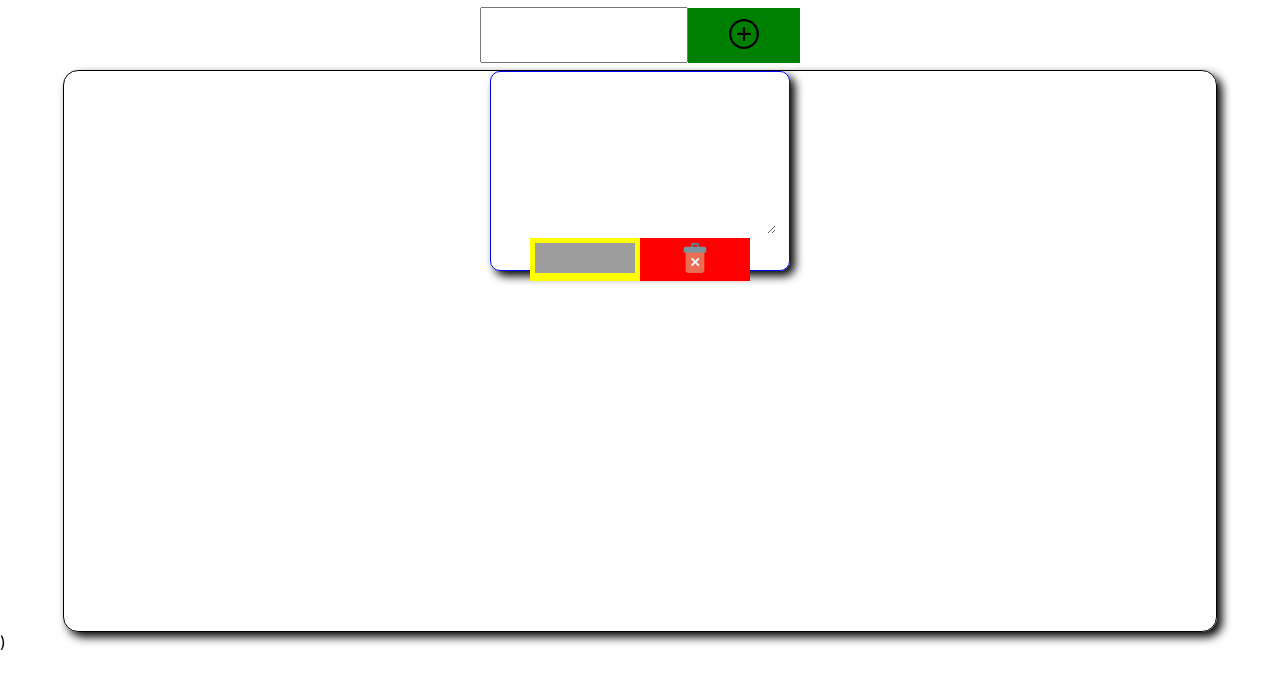
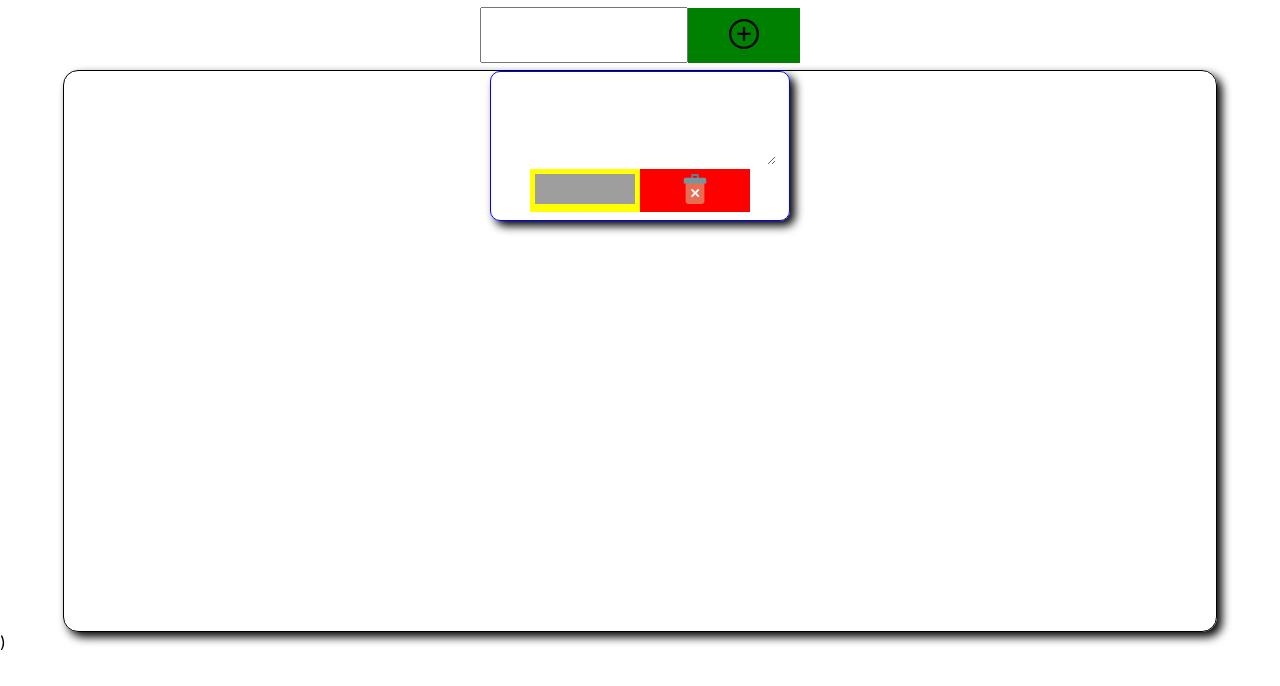
Before and after one commit to Samvel1852/todo, a React (Create React App) app: page / in a window 1280 px wide. Both pictures are taken after a click on the button 744 px from the left and 35 px from the top of the page. Shown: the top 686 px of the page. Built offline with nearby package versions, Linux system fonts and the light colour scheme; grey boxes are pictures that could not be loaded.

Commit message:
feat: added feature to make todo done or undone

```diff
--- a/src/components/card/card.js
+++ b/src/components/card/card.js
@@ -4,24 +4,26 @@ import Input from "../../components/input/input";
 import styles from "./card.module.css";
 
 const Card = ({
+  done,
   editing,
   taskId,
   handleEditCard,
   handleCardInputChange,
   handleDeleteCard,
   currentCardValue,
+  handleActiveDoneToggle,
 }) => {
   return (
-    <div className={styles.Card}>
+    <div className={done ? styles.DoneCard : styles.Card}>
+      {console.log(taskId)}
       <textarea
+        onClick={() => handleActiveDoneToggle(taskId)}
         type="textarea"
         className={styles.Text}
         readOnly={editing}
         defaultValue={currentCardValue}
         onChange={(e) => handleCardInputChange(e)}
-        autoFocus
       />
-
       {editing ? (
         <Button
           // editing={editing}
--- a/src/components/card/card.module.css
+++ b/src/components/card/card.module.css
@@ -1,6 +1,16 @@
 .Card {
   border: 1px solid blue;
-  height: 200px;
+  height: 150px;
+  width: 300px;
+  border-radius: 10px;
+  box-shadow: 5px 5px 10px black;
+  text-align: center;
+  box-sizing: border-box;
+}
+
+.DoneCard {
+  border: 4px solid green;
+  height: 150px;
   width: 300px;
   border-radius: 10px;
   box-shadow: 5px 5px 10px black;
@@ -11,7 +21,7 @@
 .Wrapper {
   width: 90%;
   margin: auto;
-  height: 80%;
+  height: 90%;
   border: 1px solid black;
   box-sizing: border-box;
   word-wrap: break-word;
@@ -29,7 +39,7 @@
 
 .Text {
   width: 90%;
-  height: 80%;
+  height: 60%;
   outline: none;
   border: 0;
   cursor: pointer;
@@ -43,3 +53,7 @@
 .Text::-webkit-scrollbar {
   display: none;
 }
+
+.DoneText::-webkit-scrollbar {
+  display: none;
+}
--- a/src/components/cards/cards.js
+++ b/src/components/cards/cards.js
@@ -9,7 +9,7 @@ const Cards = ({
   handleCardInputChange,
   handleDeleteCard,
   currentCardValue,
-  handleMainInputValue,
+  handleActiveDoneToggle,
 }) => {
   return (
     <div className={styles.Cards}>
@@ -26,6 +26,8 @@ const Cards = ({
               handleEditCard={handleEditCard}
               handleCardInputChange={handleCardInputChange}
               currentCardValue={currentCardValue}
+              handleActiveDoneToggle={handleActiveDoneToggle}
+              done={item.done}
             />
           );
         })}
--- a/src/containers/todo/todo.js
+++ b/src/containers/todo/todo.js
@@ -45,6 +45,13 @@ class Todo extends Component {
     this.setState({ mainInputValue: e.target.value });
   };
 
+  handleActiveDoneToggle = (cardId) => {
+    const newLists = [...this.state.lists];
+    let currentCard = newLists.find((item) => item.id === cardId);
+    currentCard.done = !currentCard.done;
+    this.setState({ lists: newLists });
+  };
+
   render() {
     return (
       <>
@@ -62,6 +69,7 @@ class Todo extends Component {
           editingHandler={this.editingHandler}
           handleEditCard={this.handleEditCard}
           currentCardValue={this.state.mainInputValue}
+          handleActiveDoneToggle={this.handleActiveDoneToggle}
         />
         )
       </>
```
Also changed, not shown: 1 other file (tests, documents, lock files or other folders).
